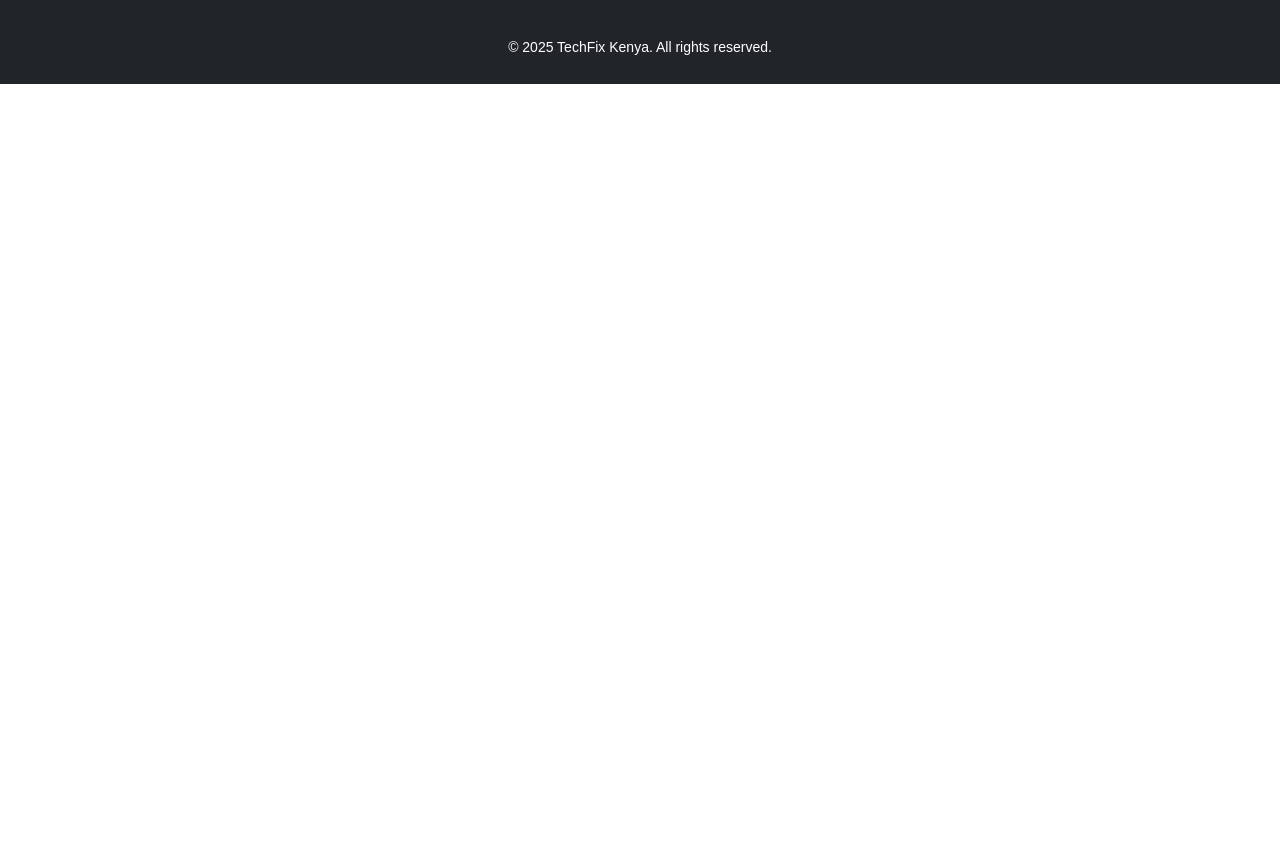
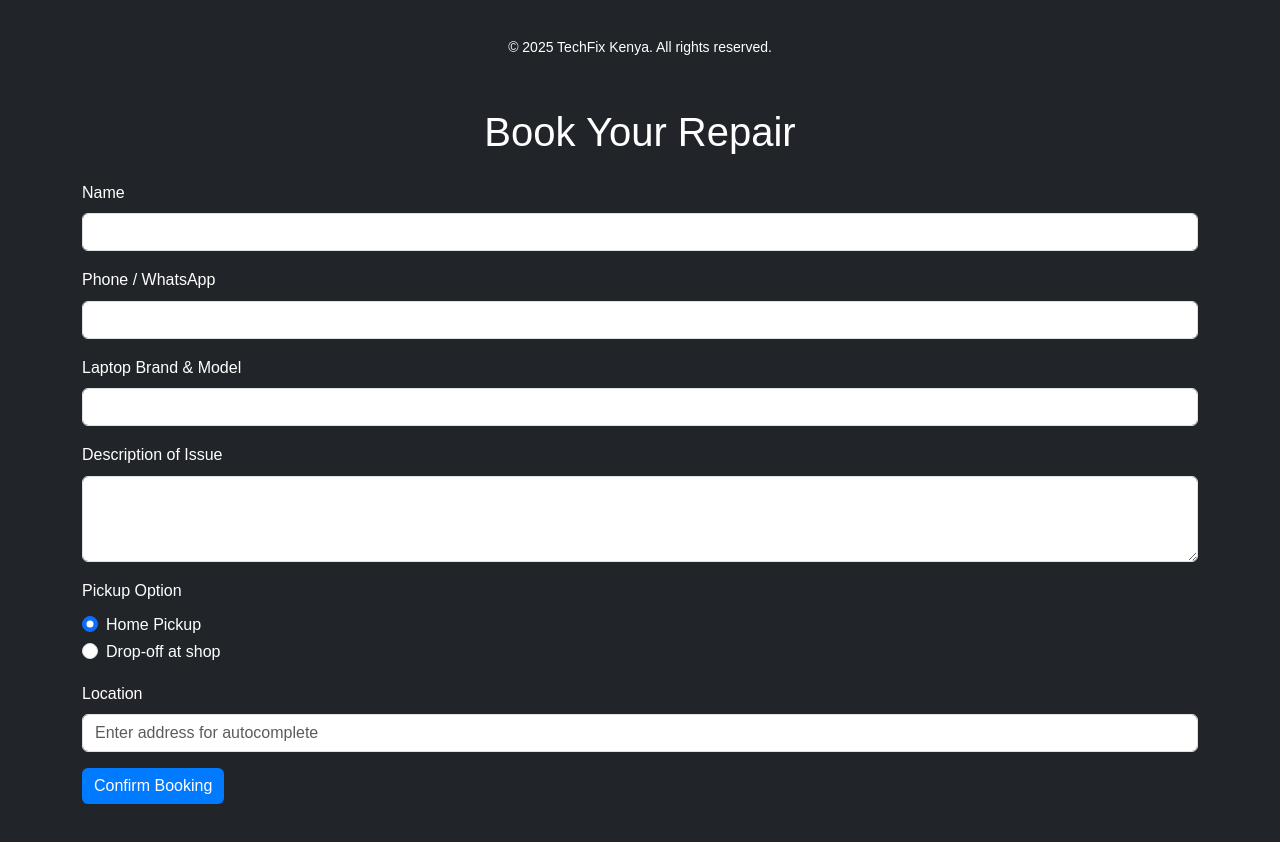
Before and after one commit to Gitkorir/Allan-Tech, a plain HTML site: page book.html in a window 1280 px wide. Shown: the part 240-1082 px from the top of the page. Before the commit the page ends 800 px from the top, so only its background shows below. Drawn offline with nearby package versions, Linux system fonts and the light colour scheme; some packages are replaced by stand-ins of ours.

Commit message:
add the main snippet to the book repair page as a form

```diff
--- a/book.html
+++ b/book.html
@@ -65,6 +65,50 @@
                 <small>&copy; 2025 TechFix Kenya. All rights reserved.</small>
             </div>
         </div>
+        <main class="py-5">
+    <div class="container">
+        <h1 class="text-center mb-4">Book Your Repair</h1>
+        <form id="bookForm" action="https://formspree.io/f/your-form-id" method="POST"> <!-- Replace with your Formspree endpoint -->
+            <div class="mb-3">
+                <label for="name" class="form-label">Name</label>
+                <input type="text" class="form-control" id="name" required>
+            </div>
+            <div class="mb-3">
+                <label for="phone" class="form-label">Phone / WhatsApp</label>
+                <input type="tel" class="form-control" id="phone" required>
+            </div>
+            <div class="mb-3">
+                <label for="brand" class="form-label">Laptop Brand & Model</label>
+                <input type="text" class="form-control" id="brand" required>
+            </div>
+            <div class="mb-3">
+                <label for="description" class="form-label">Description of Issue</label>
+                <textarea class="form-control" id="description" rows="3"></textarea>
+            </div>
+            <div class="mb-3">
+                <label class="form-label">Pickup Option</label>
+                <div class="form-check">
+                    <input class="form-check-input" type="radio" name="pickup" id="home" value="Home Pickup" checked>
+                    <label class="form-check-label" for="home">Home Pickup</label>
+                </div>
+                <div class="form-check">
+                    <input class="form-check-input" type="radio" name="pickup" id="dropoff" value="Drop-off at shop">
+                    <label class="form-check-label" for="dropoff">Drop-off at shop</label>
+                </div>
+            </div>
+            <div class="mb-3">
+                <label for="location" class="form-label">Location</label>
+                <input type="text" class="form-control" id="location" placeholder="Enter address for autocomplete">
+                <!-- For Google Maps autocomplete, add API script below -->
+            </div>
+            <button type="submit" class="btn btn-primary">Confirm Booking</button>
+        </form>
+        <p id="successMessage" class="mt-3 text-success d-none">Thanks! Our technician will contact you shortly.</p>
+    </div>
+</main>
+
+<!-- Google Places API for autocomplete (optional, get key from console.developers.google.com) -->
+<script src="https://maps.googleapis.com/maps/api/js?key=YOUR_API_KEY&libraries=places"></script>
     </footer>
 
     <!-- Bootstrap JS CDN -->
```
